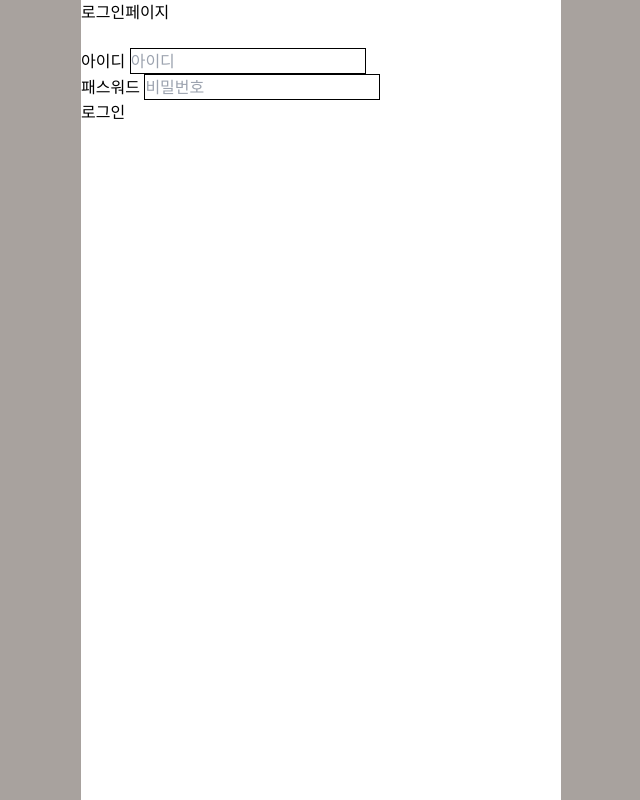
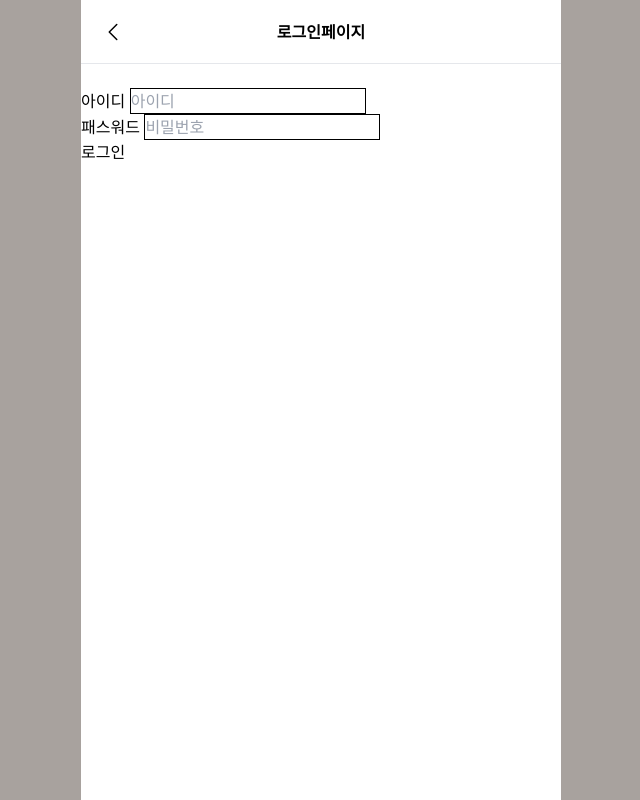
Before and after one commit to asdkim2130/front-practice, a Next.js app: page /assignments/login in a window 1280 px wide. Shown: the whole page, without its empty margins (319-959 px from the left). Built offline with nearby package versions, Linux system fonts and the light colour scheme.

Commit message:
feat. 로그인 페이지에 Header추가 & 메인에 추가

```diff
--- a/src/app/assignments/login/page.tsx
+++ b/src/app/assignments/login/page.tsx
@@ -1,3 +1,5 @@
+import Header from "@/components/header";
+
 export default function LoginPage() {
   async function handleSubmit(formData: FormData) {
     "use server";
@@ -11,8 +13,8 @@ export default function LoginPage() {
   }
 
   return (
-    <div>
-      <h1>로그인페이지</h1>
+    <>
+      <Header title={"로그인페이지"} hasBack={true} />
       <br></br>
       <form action={handleSubmit}>
         <label>아이디 </label>
@@ -34,6 +36,6 @@ export default function LoginPage() {
         <br></br>
         <button>로그인</button>
       </form>
-    </div>
+    </>
   );
 }
--- a/src/app/page.tsx
+++ b/src/app/page.tsx
@@ -32,6 +32,12 @@ const assignments = [
     path: "like",
     title: "좋아요",
     description: "sateStatus 이용해서 좋아요 기능 만들기",
+  },
+  {
+    order: 6,
+    path: "login",
+    title: "로그인",
+    description: "로그인 기능 만들기",
   },
 ];
 
```
